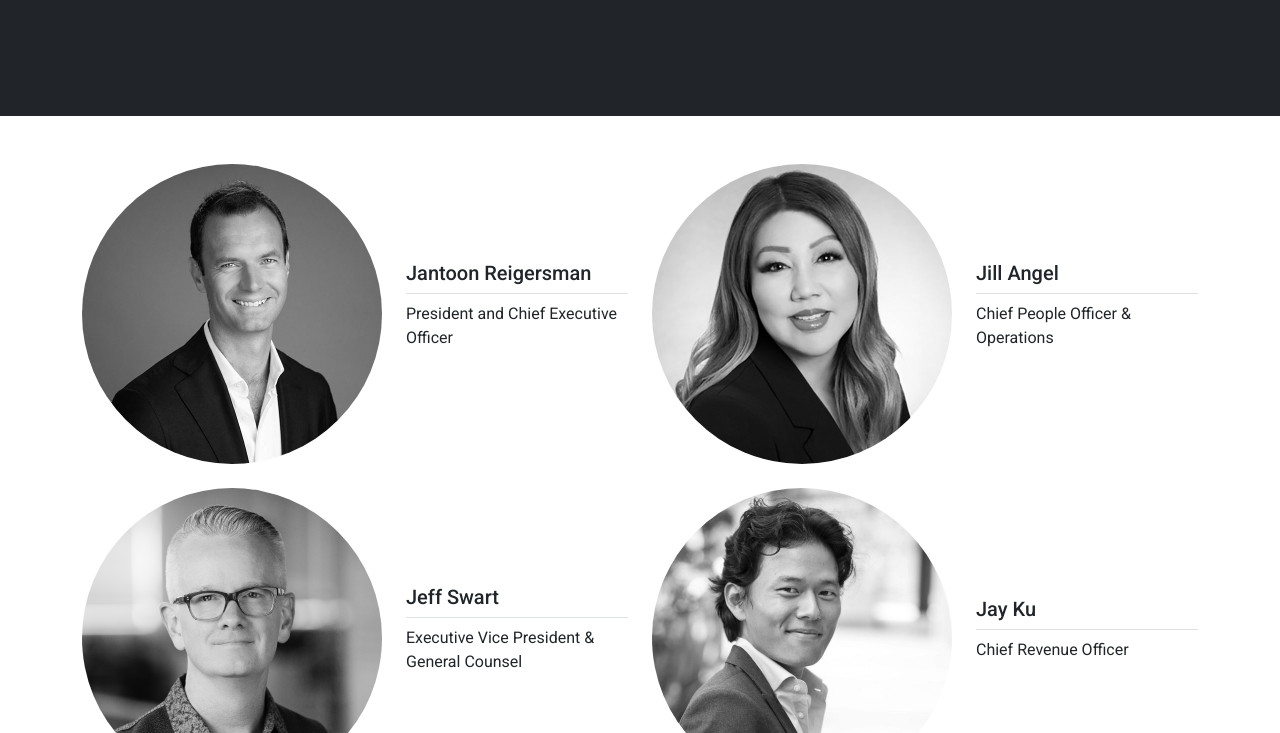
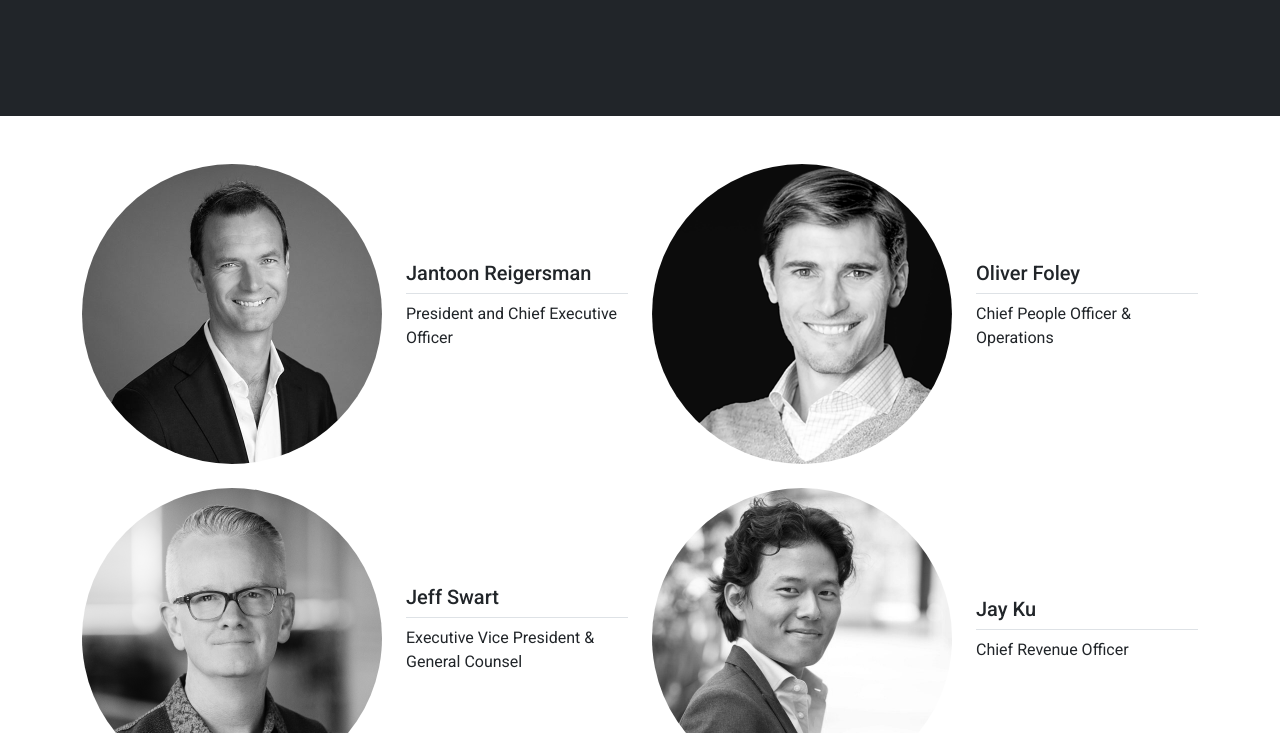
Before and after one commit to shahdabdelsalam/Fays, a plain HTML site: page team.html in a window 1280 px wide. Shown: the part 367-1100 px from the top of the page. Drawn offline with Linux system fonts and the light colour scheme; a web font is replaced by a local one.

Commit message:
team-update

```diff
--- a/team.html
+++ b/team.html
@@ -99,9 +99,9 @@
                             <div class="col-lg-6">
                                 <div class="d-flex align-items-center">
                                     <img class="flex-shrink-0 img-fluid rounded-circle"
-                                        src="img/_A4A8182-bwweb Jill Angel600.jpg" >
+                                        src="img/OliverF_600.png" >
                                     <div class="w-100 d-flex flex-column text-start ps-4">
-                                        <h5 class="d-flex justify-content-between border-bottom pb-2 "> Jill Angel</h5>
+                                        <h5 class="d-flex justify-content-between border-bottom pb-2 "> Oliver Foley</h5>
                                         <p>Chief People Officer & Operations</p>
                                     </div>
                                 </div>
```
Also changed, not shown: img/OliverF_600.png (added).
